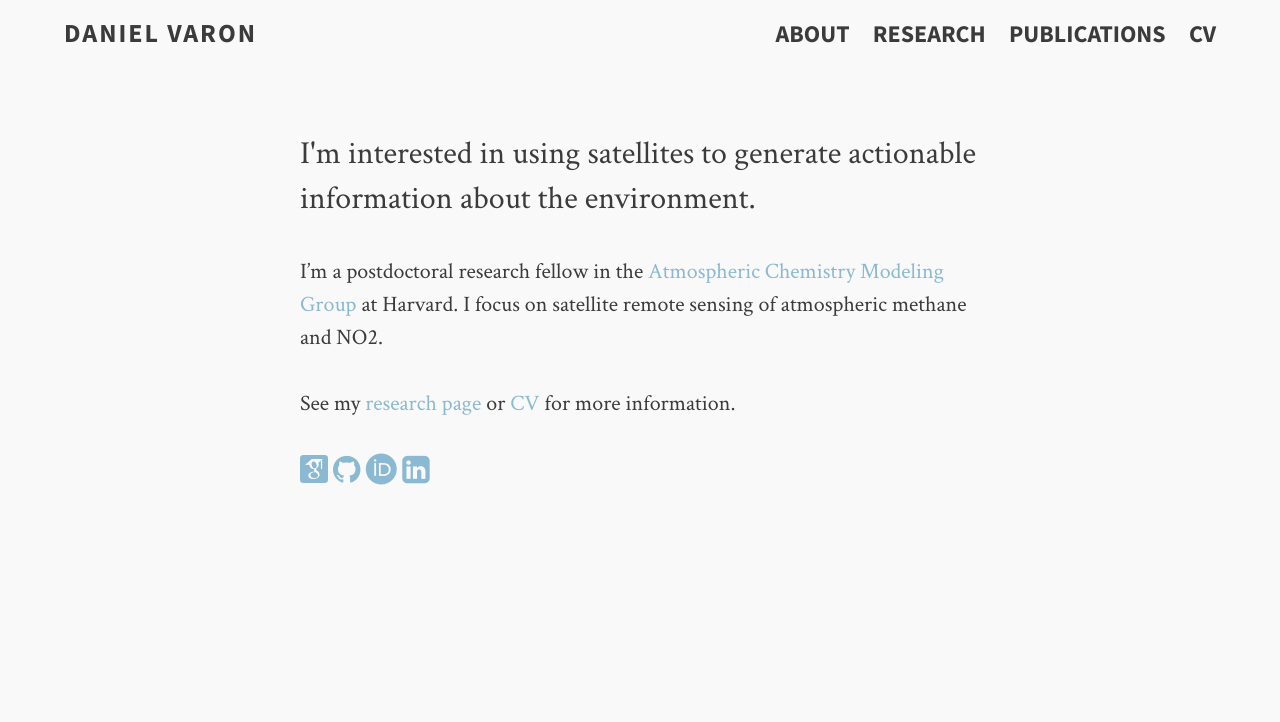
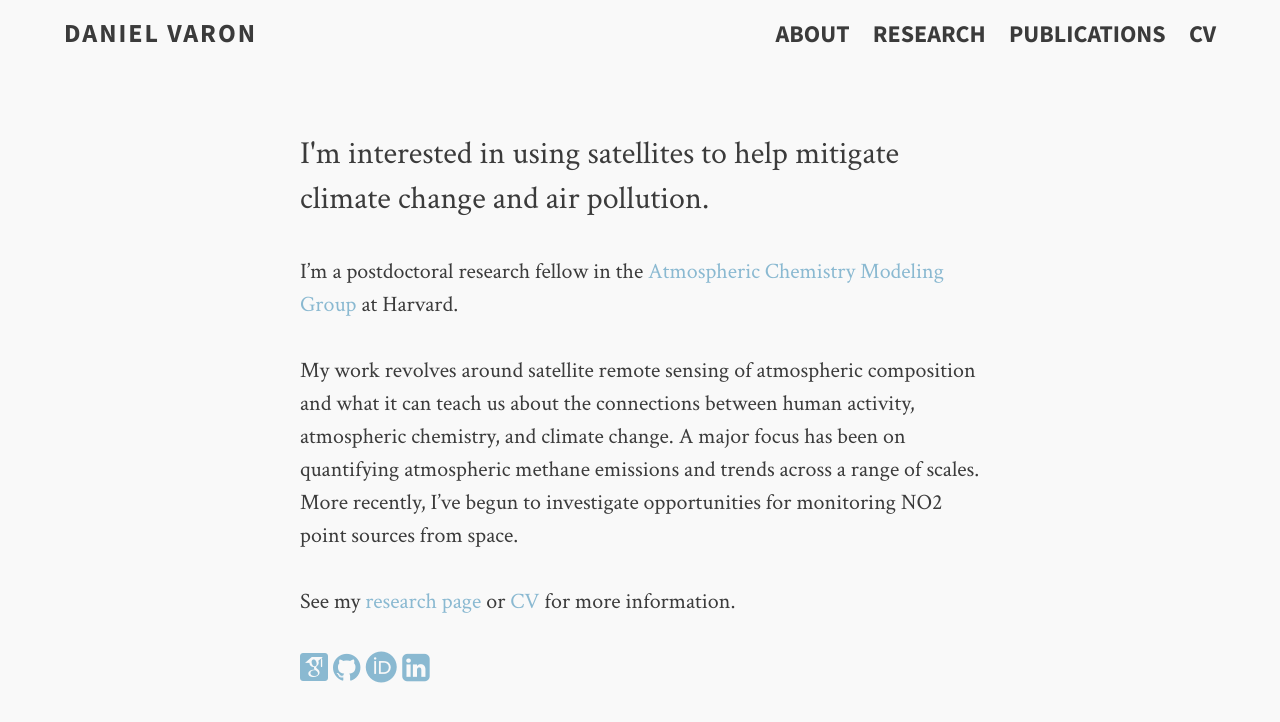
Before and after one commit to djvaron/djvaron.github.io, a Jekyll site: the page built from about.md, in a window 1280 px wide. Shown: the top 722 px of the page. Built offline with Jekyll 4.4.1, drawn with Linux system fonts in a browser that asks for light colours; some web fonts are replaced.

Commit message:
update about page

```diff
--- a/about.md
+++ b/about.md
@@ -2,11 +2,13 @@
 layout: page
 permalink: /about/index.html
 title: About
-description: I'm interested in using satellites to generate actionable information about the environment.
+description: I'm interested in using satellites to help mitigate climate change and air pollution.
 tags: [daniel varon, methane, satellites, about]
 ---
 
-I'm a postdoctoral research fellow in the <a href="http://acmg.seas.harvard.edu/" target="_blank">Atmospheric Chemistry Modeling Group</a> at Harvard. I focus on satellite remote sensing of atmospheric methane and NO<sub>2</sub>.
+I'm a postdoctoral research fellow in the <a href="http://acmg.seas.harvard.edu/" target="_blank">Atmospheric Chemistry Modeling Group</a> at Harvard.
+
+My work revolves around satellite remote sensing of atmospheric composition and what it can teach us about the connections between human activity, atmospheric chemistry, and climate change. A major focus has been on quantifying atmospheric methane emissions and trends across a range of scales. More recently, I've begun to investigate opportunities for monitoring NO<sub>2</sub> point sources from space.
 
 See my <a href="{{ site.url }}/research">research page</a> or <a href="{{ site.url }}/daniel_varon_cv.pdf" target="_blank">CV</a> for more information.
 
```
